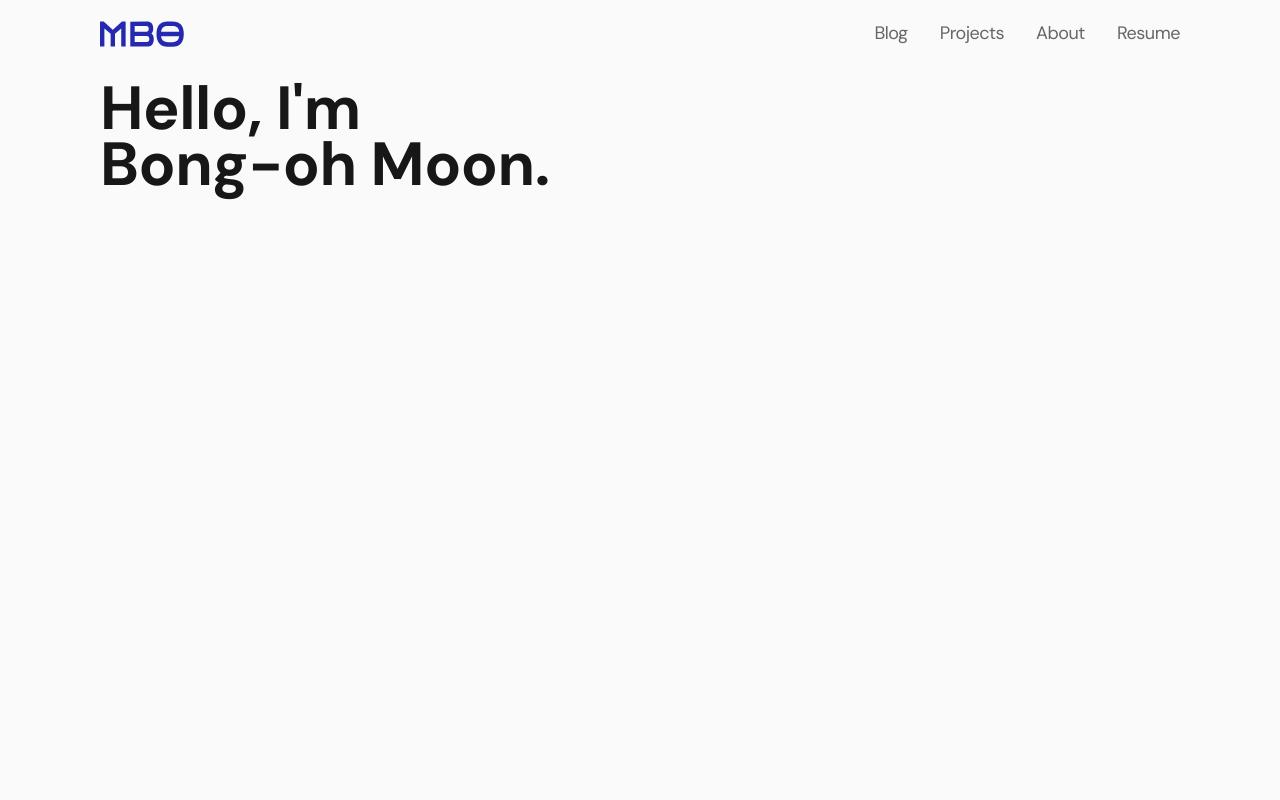
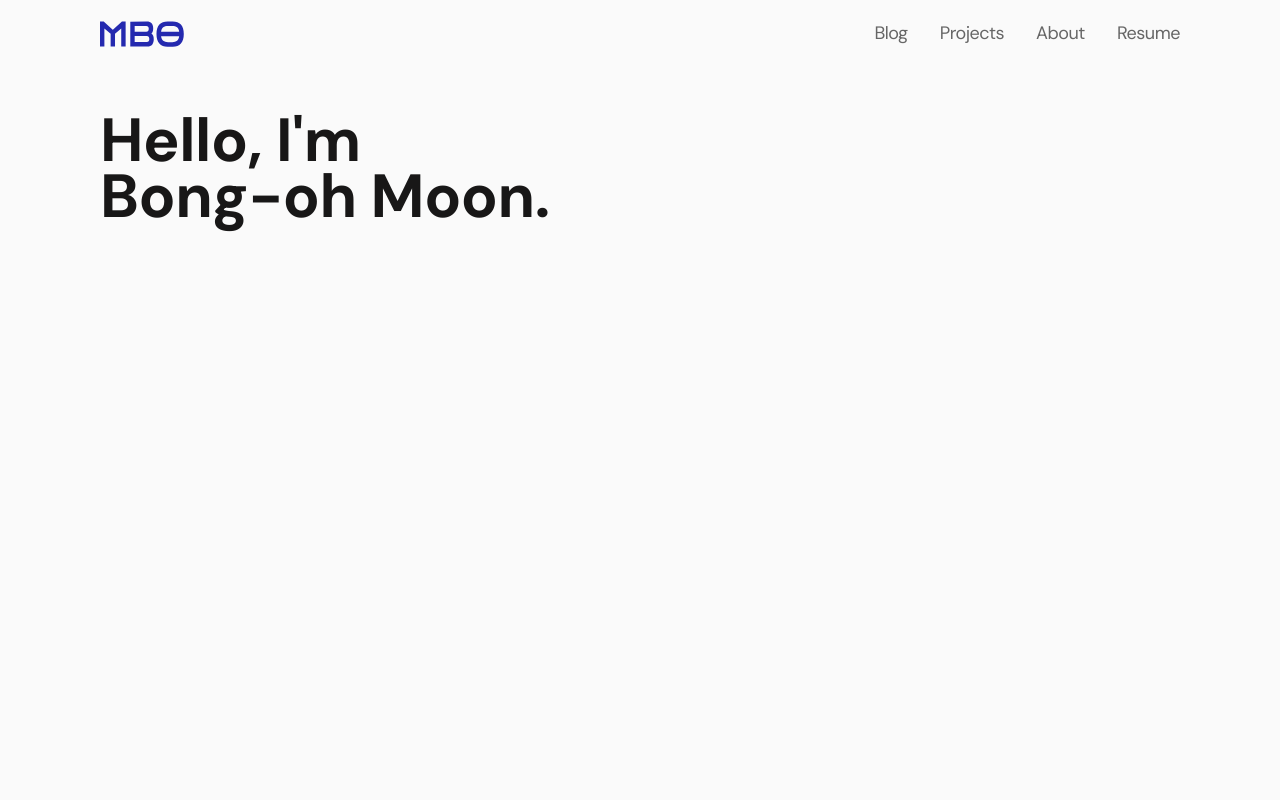
Before and after one commit to bonomoon/portfolio, a Next.js app in the folder apps/web/: page / in a window 1280 px wide. Shown: the top 800 px of the page. Built offline with nearby package versions, Linux system fonts and the light colour scheme; a web font is replaced by a local one.

Commit message:
chore(client): update main container style, especially padding top and bottom using rem unit - #14

```diff
--- a/apps/web/src/components/organisms/Main.tsx
+++ b/apps/web/src/components/organisms/Main.tsx
@@ -8,7 +8,7 @@ const MainContainer = styled.main`
   justify-content: flex-start;
   min-height: 100vh;
   margin: 0 auto;
-  padding: 80px 0 120px 0;
+  padding: 7rem 0 8rem 0;
 `;
 
 type MainProps = {
```
